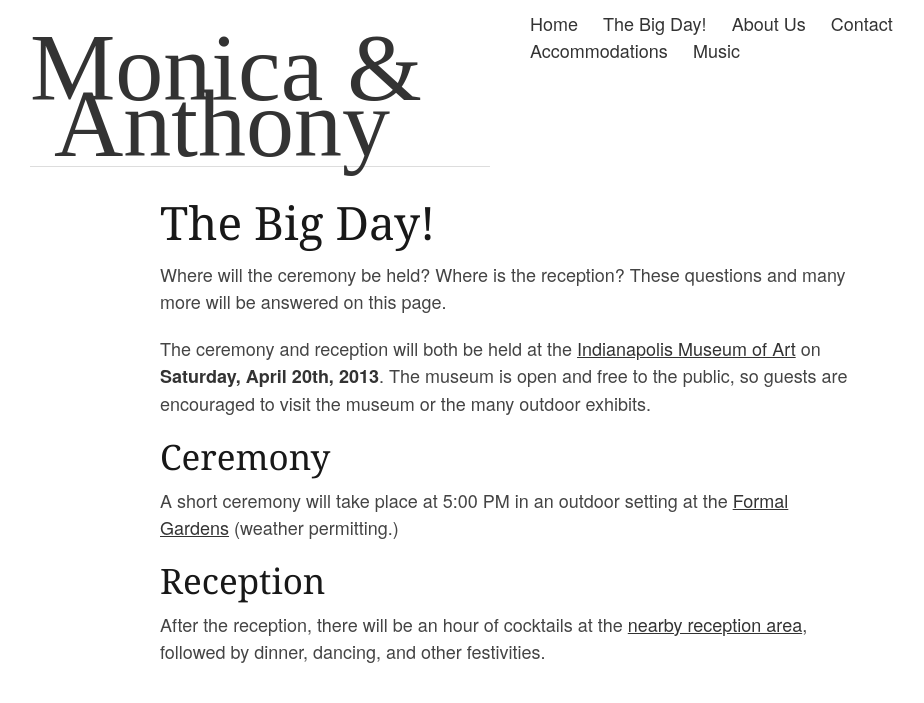
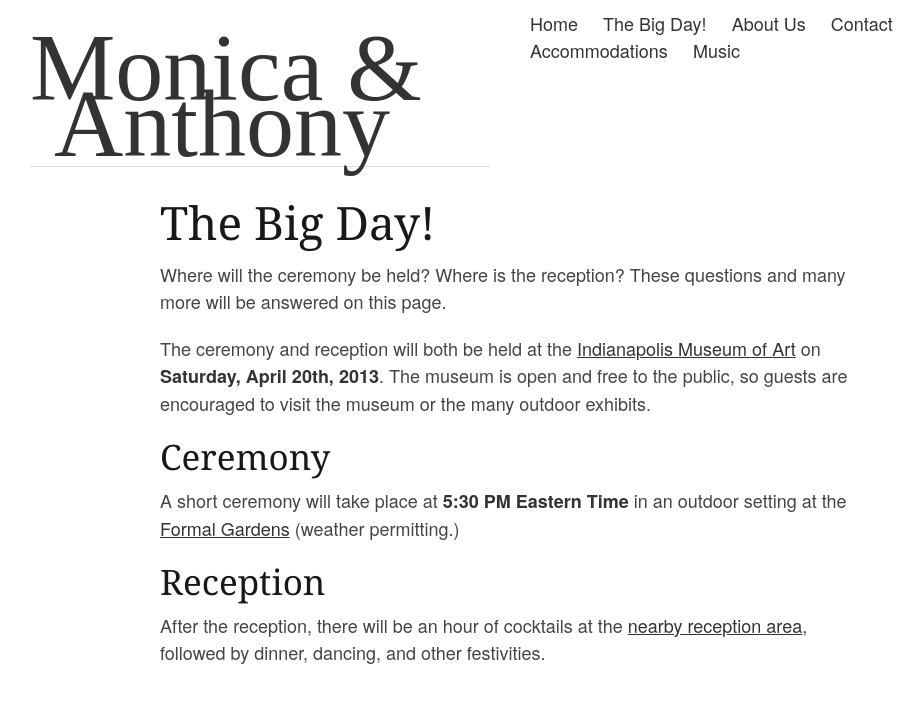
Before and after one commit to panozzaj/wedding-website, a Jekyll site: the page built from wedding/index.md, in a window 1280 px wide. Shown: the top 703 px of the page, without its empty margins (130-1054 px from the left). Built offline with Jekyll 4.4.1, drawn with Linux system fonts in a browser that asks for light colours; some web fonts are replaced; Markdown is read by kramdown in place of the engine named in the settings.

Commit message:
Update to show Eastern time.

```diff
--- a/wedding/index.md
+++ b/wedding/index.md
@@ -10,7 +10,7 @@ Where will the ceremony be held? Where is the reception? These questions and man
 The ceremony and reception will both be held at the [Indianapolis Museum of Art](https://plus.google.com/115248395655812143119/about?gl=us&hl=en) on **Saturday, April 20th, 2013**. The museum is open and free to the public, so guests are encouraged to visit the museum or the many outdoor exhibits.
 
 ## Ceremony
-A short ceremony will take place at 5:00 PM in an outdoor setting at the [Formal Gardens](http://www.imamuseum.org/about/facility-rentals/event-spaces/formal-garden) (weather permitting.)
+A short ceremony will take place at **5:30 PM Eastern Time** in an outdoor setting at the [Formal Gardens](http://www.imamuseum.org/about/facility-rentals/event-spaces/formal-garden) (weather permitting.)
 
 ## Reception
 After the reception, there will be an hour of cocktails at the [nearby reception area](http://www.imamuseum.org/about/facility-rentals/event-spaces/deer-zink-pavillion), followed by dinner, dancing, and other festivities.
```
